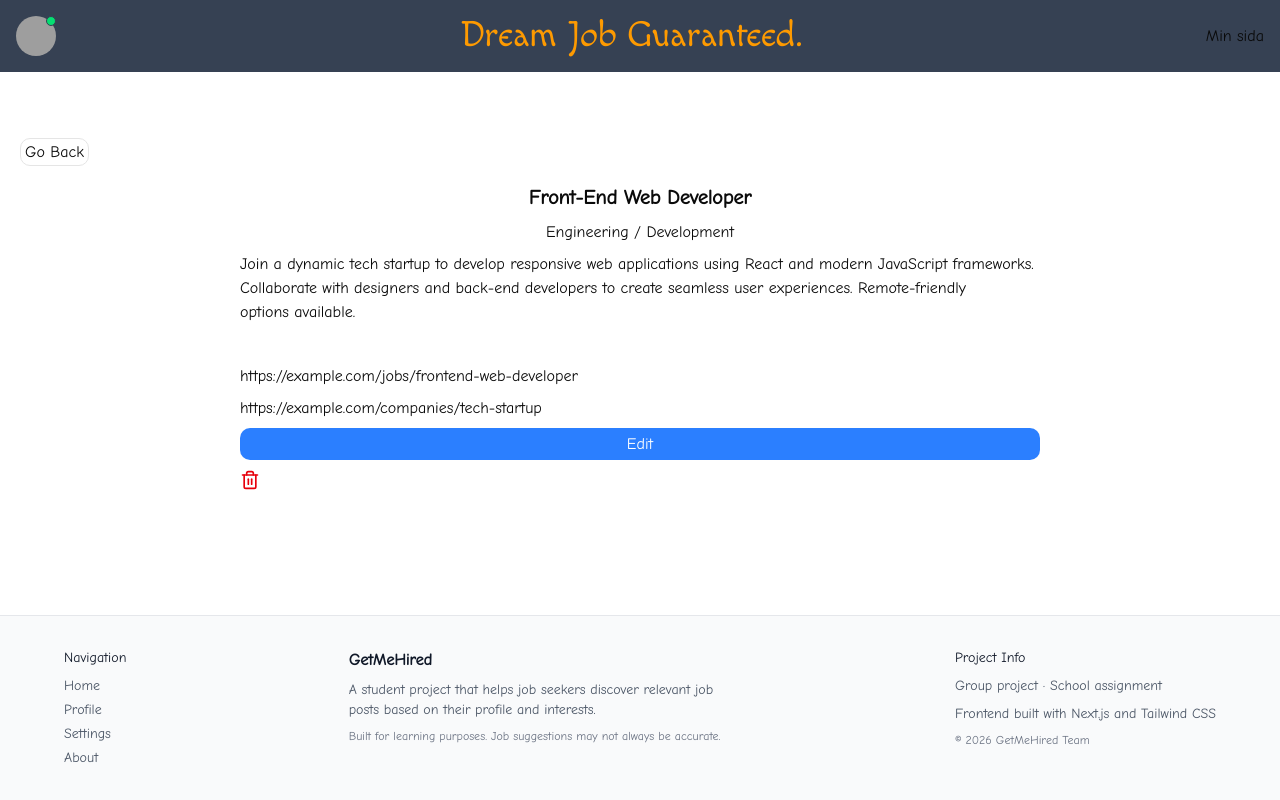
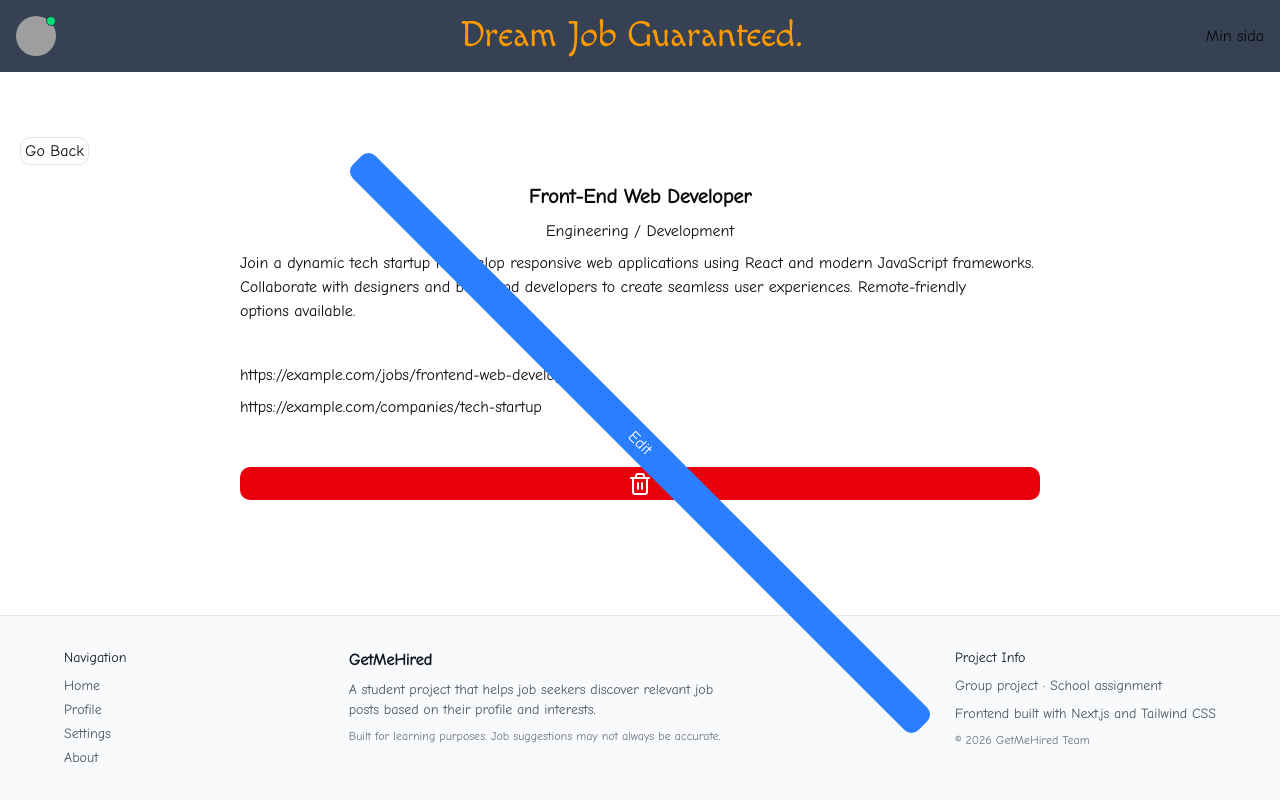
Before and after one commit to 4pooled/dreamjobguaranteed, a Next.js app: page /job-post/1 in a window 1280 px wide. Built offline with nearby package versions, Linux system fonts and the light colour scheme; data requests are answered from the project's data file; grey boxes are pictures that could not be loaded.

Commit message:
Add funny edit/delete button rotation, remade delete button to have a popup modal confirmation

```diff
--- a/components/ui/delete-form.tsx
+++ b/components/ui/delete-form.tsx
@@ -2,6 +2,7 @@
 
 import { deletePost } from "@/lib/actions";
 import Form from "next/form";
+import { useState } from "react";
 import { useFormStatus } from "react-dom";
 
 function DeleteButton() {
@@ -11,7 +12,7 @@ function DeleteButton() {
     <button
       type="submit"
       disabled={pending}
-      className="h-full cursor-pointer disabled:cursor-not-allowed"
+      className="px-3 py-1 w-full bg-red-600 text-white rounded-lg transition-all duration-200 hover:scale-110 rotate-135 hover:rotate-90 active:scale-95 hover:bg-red-800 hover:rounded-xl active:bg-red-400 disabled:cursor-not-allowed"
     >
       {pending ? (
         <svg
@@ -19,7 +20,7 @@ function DeleteButton() {
           width="24"
           height="24"
           viewBox="0 0 24 24"
-          className="w-5 opacity-20 animate-spin"
+          className="opacity-60 animate-spin text-white inline"
           aria-hidden
           fill="none"
           stroke="currentColor"
@@ -43,7 +44,7 @@ function DeleteButton() {
           height="24"
           viewBox="0 0 24 24"
           fill="none"
-          className="w-5 text-red-600"
+          className="text-white inline"
           aria-label="Delete button"
           stroke="currentColor"
           strokeWidth="2"
@@ -63,13 +64,107 @@ function DeleteButton() {
 }
 
 export function DeleteForm({ id }: { id: number }) {
+  const [isOpen, setIsOpen] = useState(false);
+
   const clientAction = async () => {
     await deletePost(id);
+    setIsOpen(false);
   };
 
-  return (
-    <Form action={clientAction}>
-      <DeleteButton />
-    </Form>
+ return (
+    <>
+      {/* Trigger button — opens confirmation modal */}
+      <button
+        onClick={() => setIsOpen(true)}
+        className="px-3 py-1 bg-red-600 text-white rounded-lg transition-all duration-200 hover:scale-110 hover:-rotate-2 active:scale-95 hover:bg-red-800 hover:rounded-xl active:bg-red-400"
+      >
+        <svg
+          xmlns="http://www.w3.org/2000/svg"
+          width="24"
+          height="24"
+          viewBox="0 0 24 24"
+          fill="none"
+          className="text-white inline"
+          aria-label="Delete button"
+          stroke="currentColor"
+          strokeWidth="2"
+          strokeLinecap="round"
+          strokeLinejoin="round"
+        >
+          <path d="M10 11v6" />
+          <path d="M14 11v6" />
+          <path d="M19 6v14a2 2 0 0 1-2 2H7a2 2 0 0 1-2-2V6" />
+          <path d="M3 6h18" />
+          <path d="M8 6V4a2 2 0 0 1 2-2h4a2 2 0 0 1 2 2v2" />
+        </svg>
+      </button>
+
+      {/* Confirmation modal */}
+      {isOpen && (
+        <div
+          className="fixed inset-0 bg-black/50 flex items-center justify-center z-50"
+          onClick={() => setIsOpen(false)}
+        >
+          <div
+            className="bg-white p-8 rounded-lg flex flex-col gap-4 items-center"
+            onClick={(e) => e.stopPropagation()}
+          >
+            <h2 className="text-black text-xl font-bold">Are you sure?</h2>
+            <p className="text-gray-500 text-sm">This action cannot be undone.</p>
+            <div className="flex gap-3">
+              <button
+                onClick={() => setIsOpen(false)}
+                className="px-5 py-2 bg-white text-black rounded-xl border-2 border-black"
+              >
+                Cancel
+              </button>
+              {/* Confirm delete button with spinner */}
+              <Form action={clientAction}>
+                <ConfirmDeleteButton />
+              </Form>
+            </div>
+          </div>
+        </div>
+      )}
+    </>
   );
 }
+
+function ConfirmDeleteButton() {
+  const { pending } = useFormStatus();
+  return (
+    <button
+      type="submit"
+      disabled={pending}
+      className="px-5 py-2 bg-red-600 text-white rounded-xl border-2 border-red-600 disabled:cursor-not-allowed"
+    >
+      {pending ? (
+        <svg
+          xmlns="http://www.w3.org/2000/svg"
+          width="24"
+          height="24"
+          viewBox="0 0 24 24"
+          className="opacity-60 animate-spin text-white inline"
+          aria-hidden
+          fill="none"
+          stroke="currentColor"
+          strokeWidth="2"
+          strokeLinecap="round"
+          strokeLinejoin="round"
+        >
+          <path d="M12 2v4" />
+          <path d="m16.2 7.8 2.9-2.9" />
+          <path d="M18 12h4" />
+          <path d="m16.2 16.2 2.9 2.9" />
+          <path d="M12 18v4" />
+          <path d="m4.9 19.1 2.9-2.9" />
+          <path d="M2 12h4" />
+          <path d="m4.9 4.9 2.9 2.9" />
+        </svg>
+      ) : (
+        "Delete"
+      )}
+      <span className="sr-only">{pending ? "Deleting..." : "Delete"}</span>
+    </button>
+  );
+}
--- a/components/ui/modals/edit-jobpost-form.tsx
+++ b/components/ui/modals/edit-jobpost-form.tsx
@@ -34,7 +34,7 @@ export default function EditPostModal({ jobPost }: { jobPost: JobPost }) {
     <>
       <button
         onClick={() => setIsOpen(true)}
-        className="px-3 py-1 bg-blue-500 text-white rounded-lg transition-all duration-200 hover:scale-110 hover:rotate-2 active:scale-95 hover:bg-purple-500 hover:rounded-xl active:bg-pink-500"
+        className="px-3 py-1 bg-blue-500 text-white rounded-lg transition-all duration-200 hover:scale-110 rotate-45 hover:rotate-90 active:scale-95 hover:bg-purple-500 hover:rounded-xl active:bg-pink-500"
       >
         Edit
       </button>
```
